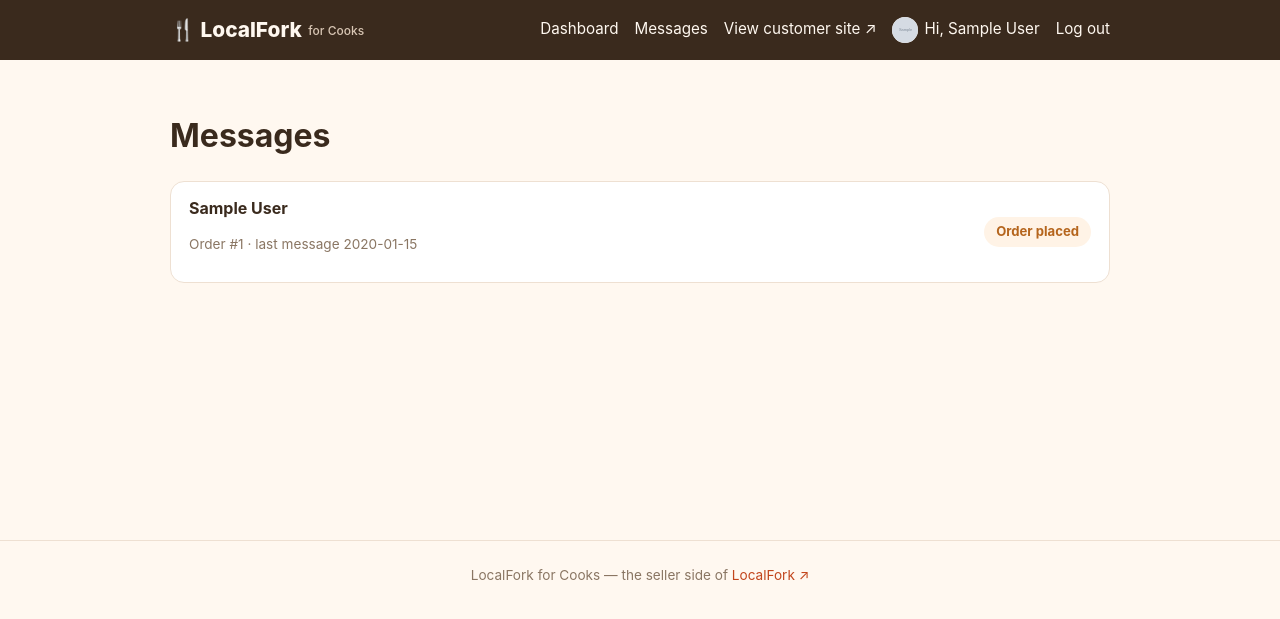
After one commit to sharvilpatel5102006-alt/LocalFork, a Flask app: page /messages in a window 1280 px wide. The commit adds this page. Shown: the top 619 px of the page. Run offline with Flask 3, Linux system fonts and the light colour scheme; the visitor is signed in with stand-in values (Sample User, id 1); tables that the repository leaves empty hold one stand-in row (values such as "Sample post"); grey boxes marked "Sample" are stand-in pictures.

Commit message:
Add unread-message badge and inbox for sellers

```diff
--- a/schema.sql
+++ b/schema.sql
@@ -64,6 +64,7 @@ CREATE TABLE IF NOT EXISTS messages (
     sender_role TEXT NOT NULL,
     sender_user_id INTEGER NOT NULL REFERENCES users(id),
     body TEXT NOT NULL,
+    read_at TEXT,
     created_at TEXT DEFAULT (datetime('now'))
 );
 
--- a/seller/app.py
+++ b/seller/app.py
@@ -51,6 +51,7 @@ def load_user():
     g.db = get_db()
     g.user = None
     g.seller = None
+    g.unread_messages = 0
     user_id = session.get("user_id")
     if user_id:
         g.user = g.db.execute("SELECT * FROM users WHERE id = ?", (user_id,)).fetchone()
@@ -58,6 +59,14 @@ def load_user():
             g.seller = g.db.execute(
                 "SELECT * FROM seller_profiles WHERE user_id = ?", (user_id,)
             ).fetchone()
+            if g.seller:
+                row = g.db.execute(
+                    """SELECT COUNT(*) AS n FROM messages m
+                       JOIN orders o ON o.id = m.order_id
+                       WHERE o.seller_id = ? AND m.sender_role = 'buyer' AND m.read_at IS NULL""",
+                    (g.seller["id"],),
+                ).fetchone()
+                g.unread_messages = row["n"]
 
 
 @app.teardown_appcontext
@@ -247,6 +256,24 @@ def business_edit():
     return render_template("business_form.html", form=dict(g.seller))
 
 
+@app.route("/messages")
+@seller_required
+def messages_inbox():
+    threads = g.db.execute(
+        """SELECT o.id AS order_id, u.name AS buyer_name, o.status,
+                  MAX(m.created_at) AS last_message_at,
+                  SUM(CASE WHEN m.sender_role = 'buyer' AND m.read_at IS NULL THEN 1 ELSE 0 END) AS unread_count
+           FROM messages m
+           JOIN orders o ON o.id = m.order_id
+           JOIN users u ON u.id = o.buyer_id
+           WHERE o.seller_id = ?
+           GROUP BY o.id
+           ORDER BY last_message_at DESC""",
+        (g.seller["id"],),
+    ).fetchall()
+    return render_template("messages_inbox.html", threads=threads, status_labels=STATUS_LABELS)
+
+
 # ---------- Dashboard ----------
 
 @app.route("/dashboard")
@@ -391,6 +418,11 @@ def _get_own_seller_order(order_id):
 def order_detail(order_id):
     order = _get_own_seller_order(order_id)
     items = g.db.execute("SELECT * FROM order_items WHERE order_id = ?", (order_id,)).fetchall()
+    g.db.execute(
+        "UPDATE messages SET read_at = datetime('now') WHERE order_id = ? AND sender_role = 'buyer' AND read_at IS NULL",
+        (order_id,),
+    )
+    g.db.commit()
     messages = g.db.execute(
         "SELECT * FROM messages WHERE order_id = ? ORDER BY created_at", (order_id,)
     ).fetchall()
--- a/seller/templates/base.html
+++ b/seller/templates/base.html
@@ -14,6 +14,9 @@
       <nav class="nav">
         {% if g.seller %}
           <a href="{{ url_for('dashboard') }}">Dashboard</a>
+          <a href="{{ url_for('messages_inbox') }}" class="nav-messages">
+            Messages{% if g.unread_messages %} <span class="badge badge-soon">{{ g.unread_messages }}</span>{% endif %}
+          </a>
         {% endif %}
         <a href="{{ CUSTOMER_SITE_URL }}">View customer site ↗</a>
         {% if g.user %}
--- /dev/null
+++ b/seller/templates/messages_inbox.html
@@ -0,0 +1,23 @@
+{% extends "base.html" %}
+{% block title %}Messages{% endblock %}
+{% block content %}
+  <h1>Messages</h1>
+  {% if threads %}
+    <div class="order-list">
+      {% for t in threads %}
+        <a class="order-row" href="{{ url_for('order_detail', order_id=t['order_id']) }}">
+          <div>
+            <strong>{{ t['buyer_name'] }}</strong>
+            <p class="muted small">Order #{{ t['order_id'] }} · last message {{ t['last_message_at'] }}</p>
+          </div>
+          {% if t['unread_count'] %}
+            <span class="badge badge-soon">{{ t['unread_count'] }} new</span>
+          {% endif %}
+          <span class="badge badge-{{ t['status'] }}">{{ status_labels[t['status']] }}</span>
+        </a>
+      {% endfor %}
+    </div>
+  {% else %}
+    <p class="empty">No messages yet.</p>
+  {% endif %}
+{% endblock %}
```
